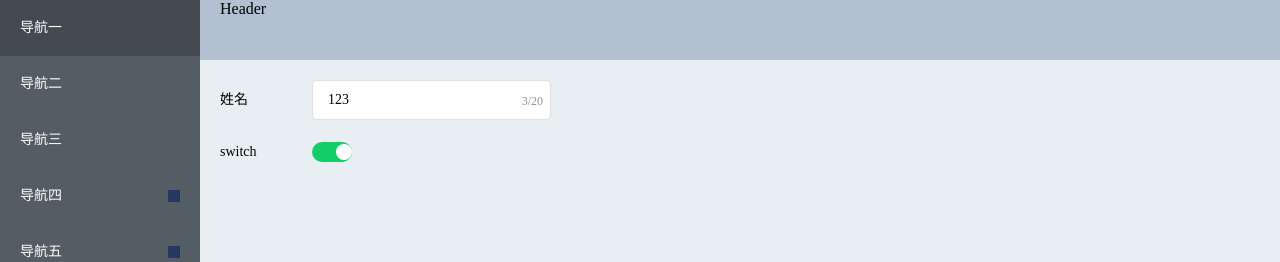
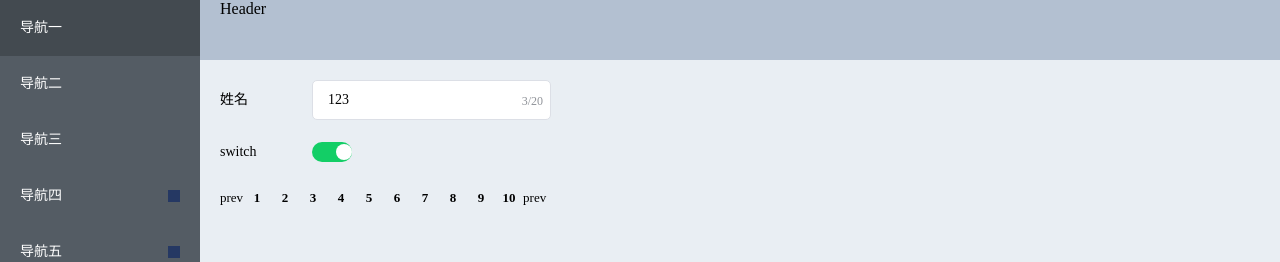
Before and after one commit to AChineseboy/vue3-admin, a Vue app: page /#/form in a window 1280 px wide. Shown: the top 262 px of the page. Built offline with nearby package versions, Linux system fonts and the light colour scheme.

Commit message:
feat: add pagination

```diff
--- /dev/null
+++ b/src/components/Pagination/index.vue
@@ -0,0 +1,82 @@
+<template>
+  <div class="zm-pagination">
+    <button class="zm-page-prev">prev</button>
+    <ul class="zm-pager">
+      <li
+        class="zm-page-num"
+        v-for="(item, index) in showPages"
+        :key="index"
+      >{{item}}</li>
+    </ul>
+    <button class="zm-page-next">prev</button>
+  </div>
+</template>
+<script>
+import { computed } from 'vue';
+
+export default {
+  name: 'ZmPagination',
+  props: {
+    total: {
+      type: Number,
+      default: 0,
+    },
+    pageSize: {
+      type: Number,
+      default: 10,
+    },
+    currentPage: {
+      type: Number,
+      default: 1,
+    },
+  },
+  setup(props) {
+    const showPages = computed(() => {
+      const arr = [];
+      for (let i = 0; i < props.pageSize; i += 1) {
+        arr.push(props.currentPage + i);
+      }
+      return arr;
+    });
+    return {
+      showPages,
+    };
+  },
+};
+</script>
+<style lang="less">
+.zm-pagination {
+  display: flex;
+  .zm-page-prev,
+  .zm-page-next {
+    border: none;
+    padding: 0;
+    cursor: pointer;
+    font-size: 13px;
+    background-color: transparent;
+    &:focus {
+      outline: none;
+    }
+  }
+  .zm-pager {
+    display: flex;
+    .zm-page-num {
+      cursor: pointer;
+      font-size: 13px;
+      font-weight: 700;
+      width: 28px;
+      height: 28px;
+      line-height: 28px;
+      text-align: center;
+      transition: color 0.3s ease-in-out;
+      &.active {
+        cursor: context-menu;
+        color: #409eff;
+      }
+      &:hover {
+        color: #409eff;
+      }
+    }
+  }
+}
+</style>
--- a/src/views/form.vue
+++ b/src/views/form.vue
@@ -1,4 +1,5 @@
 <template>
+  <div>
     <zm-form
       label-position="left"
       :rules="rules"
@@ -26,11 +27,15 @@
         ></zm-switch>
       </zm-form-item>
     </zm-form>
+
+    <zm-pagination :total="100" :page-size="10" :current-page="1"></zm-pagination>
+  </div>
 </template>
 <script>
 import { ZmForm, ZmFormItem } from '@/components/form';
 import ZmInput from '@/components/Input/index.vue';
 import ZmSwitch from '@/components/Switch/index.vue';
+import ZmPagination from '@/components/Pagination/index.vue';
 
 const rules = {
   name: [
@@ -57,6 +62,7 @@ export default {
     ZmFormItem,
     ZmInput,
     ZmSwitch,
+    ZmPagination,
   },
   setup() {
     const form = {
```
Lines whose indentation alone changed are shown as unchanged.
